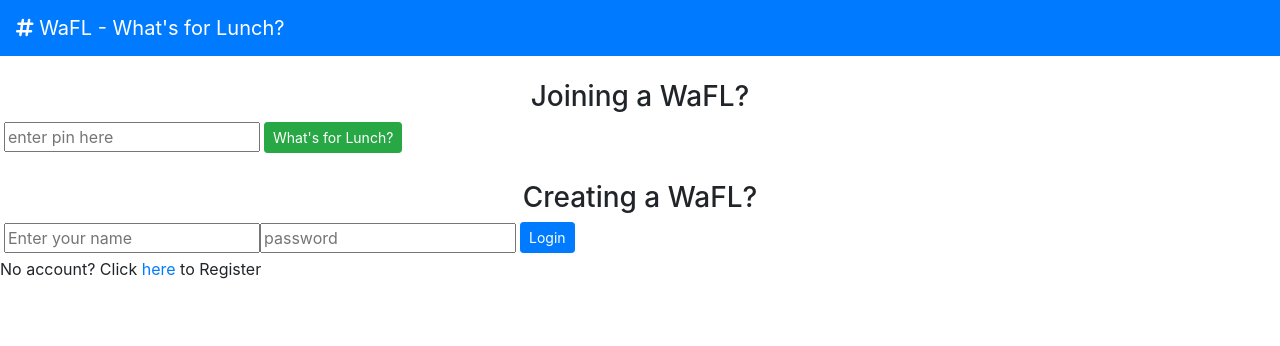
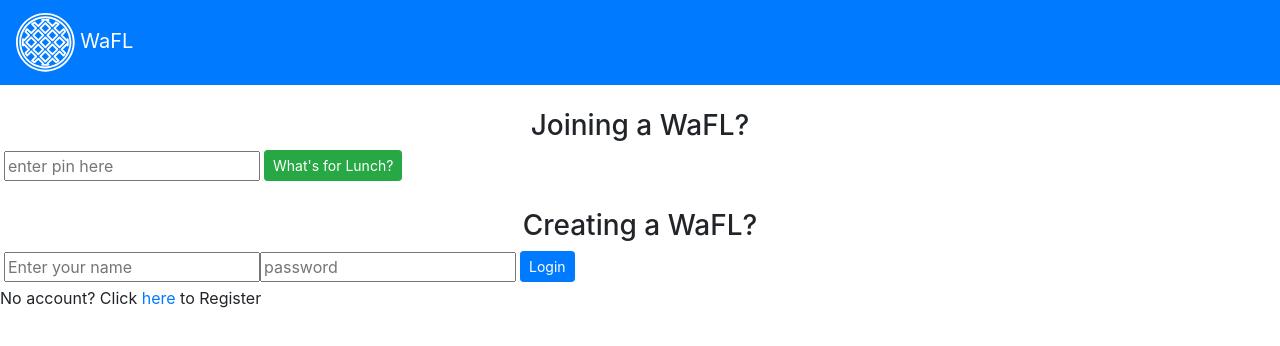
Before and after one commit to NasKevin/cautious, a Vue app in the folder client/: page /#/login in a window 1280 px wide. Shown: the top 346 px of the page. Built offline with nearby package versions, Linux system fonts and the light colour scheme; no server answers.

Commit message:
waffle logo implemented

```diff
--- a/client/src/App.vue
+++ b/client/src/App.vue
@@ -1,12 +1,17 @@
 <template>
   <div id="app">
     <nav class="navbar navbar-expand-lg navbar-dark bg-primary" id="navbar">
+
       <router-link v-if="user._id" class="navbar-brand text-center" :to="{name: 'home'}">
-        <i class="fas fa-hashtag"></i> WaFL - What's for Lunch?
-      </router-link>
+        <svg viewBox="0 0 100 100">
+          <use xlink:href=".\assets\waffle.svg#Capa_1" class="logo"></use>
+        </svg>
+        WaFL </router-link>
       <span v-else class="navbar-brand text-center">
-        <i class="fas fa-hashtag"></i> WaFL - What's for Lunch?
-      </span>
+        <svg viewBox="0 0 100 100">
+          <use xlink:href=".\assets\waffle.svg#Capa_1" class="logo"></use>
+        </svg>
+        WaFL </span>
 
       <button v-if="user._id" class="navbar-toggler" type="button" data-toggle="collapse"
         data-target="#navbarSupportedContent" aria-controls="navbarSupportedContent" aria-expanded="false"
@@ -48,6 +53,8 @@
     }
   };
 </script>
-
 <style scoped>
+  .logo {
+    fill: white;
+  }
 </style>
```
Also changed, not shown: client/src/assets/waffle.svg (added).
